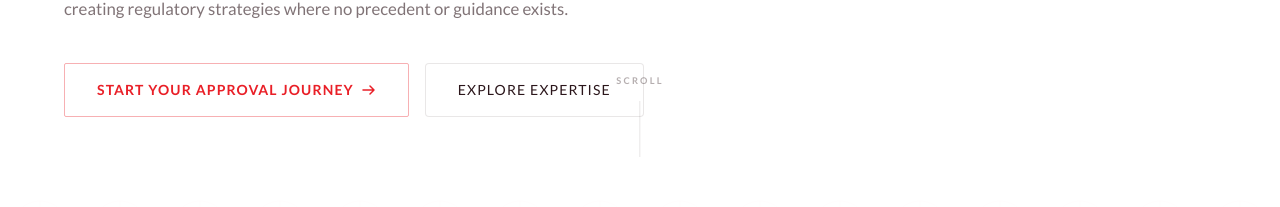
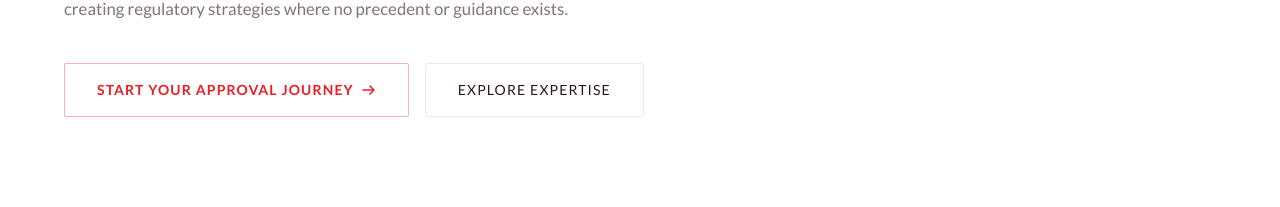
Before and after one commit to ETfromthemoon/globoscience-redesign, a Next.js app: page / in a window 1280 px wide. Shown: the part 671-878 px from the top of the page. Built offline with nearby package versions, Linux system fonts and the light colour scheme.

Commit message:
v14.7: Eliminar widget scroll hint del pie del hero
- Retirado el enlace 'Scroll' animado del fondo del hero
- CSS muerto asociado eliminado (.scroll-hint-line, keyframes scroll-hint-drop
  y su regla en prefers-reduced-motion)

```diff
--- a/src/app/_components/hero.tsx
+++ b/src/app/_components/hero.tsx
@@ -96,21 +96,6 @@ export default function Hero() {
           <MolecularOrb />
         </div>
       </div>
-
-      {/* Scroll hint */}
-      <motion.a
-        href="#about"
-        aria-label="Scroll to About section"
-        className="absolute bottom-8 left-1/2 z-10 hidden -translate-x-1/2 flex-col items-center gap-3 md:flex"
-        initial={{ opacity: 0 }}
-        animate={{ opacity: 1 }}
-        transition={{ duration: 0.8, delay: 1.8 }}
-      >
-        <span className="text-[0.58rem] font-bold uppercase tracking-[0.24em] text-text-muted">
-          Scroll
-        </span>
-        <span className="scroll-hint-line" />
-      </motion.a>
     </section>
   );
 }
--- a/src/app/globals.css
+++ b/src/app/globals.css
@@ -262,32 +262,6 @@ select:focus-visible {
 }
 
 /* =========================================================================
-   HERO SCROLL HINT
-   ========================================================================= */
-.scroll-hint-line {
-  position: relative;
-  width: 1px;
-  height: 56px;
-  overflow: hidden;
-  background: rgba(43, 22, 27, 0.1);
-}
-.scroll-hint-line::after {
-  content: "";
-  position: absolute;
-  left: 0;
-  top: -40%;
-  width: 100%;
-  height: 40%;
-  background: var(--color-brand);
-  animation: scroll-hint-drop 2.2s cubic-bezier(0.16, 1, 0.3, 1) infinite;
-}
-@keyframes scroll-hint-drop {
-  0%   { top: -40%; }
-  60%  { top: 100%; }
-  100% { top: 100%; }
-}
-
-/* =========================================================================
    CUSTOM SCROLLBAR
    ========================================================================= */
 ::-webkit-scrollbar { width: 6px; }
@@ -311,7 +285,6 @@ select:focus-visible {
   html { scroll-behavior: auto; }
   .magnetic-btn { transition: none; }
   .magnetic-btn:hover { transform: none; }
-  .scroll-hint-line::after { animation: none; }
   .location-slide-enter,
   .location-info-reveal > * {
     animation-duration: 0.01ms;
```
